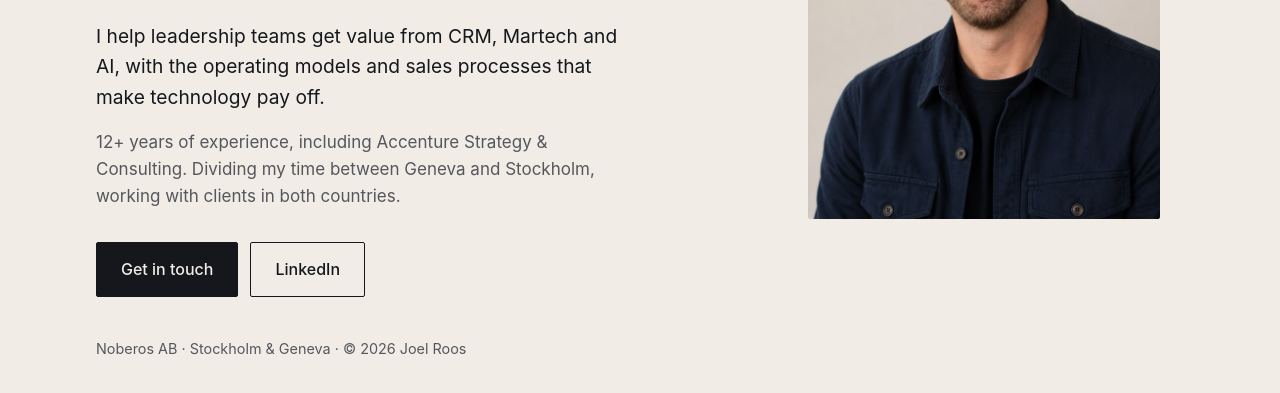
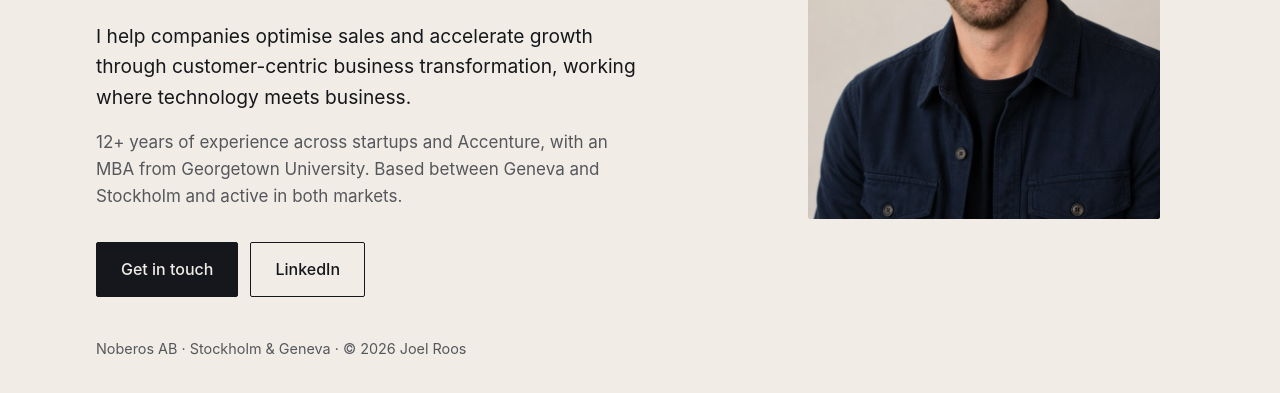
Before and after one commit to gitjoel/noberos-website, a plain HTML site: page index.html in a window 1280 px wide. Shown: the part 411-804 px from the top of the page. Drawn offline with Linux system fonts and the light colour scheme.

Commit message:
New intro text based on LinkedIn summary; update title and descriptions
Co-Authored-By: Claude Fable 5.2 <noreply@anthropic.com>

```diff
--- a/index.html
+++ b/index.html
@@ -4,15 +4,15 @@
   <meta charset="utf-8">
   <meta name="viewport" content="width=device-width, initial-scale=1">
 
-  <title>Joel Roos – Management Consultant | CRM, Martech &amp; AI Enablement</title>
-  <meta name="description" content="Joel Roos is an independent management consultant helping leadership teams with CRM, Martech, AI enablement and sales operating models. Geneva and Stockholm.">
+  <title>Joel Roos – Management Consultant | Business Transformation &amp; Sales Growth</title>
+  <meta name="description" content="Joel Roos is an independent management consultant helping companies optimise sales and accelerate growth through customer-centric business transformation. Geneva and Stockholm.">
   <link rel="canonical" href="https://noberos.com/">
 
   <meta property="og:type" content="website">
   <meta property="og:url" content="https://noberos.com/">
   <meta property="og:site_name" content="Noberos">
   <meta property="og:title" content="Joel Roos – Management Consultant">
-  <meta property="og:description" content="An independent advisor for commercial transformation: CRM, Martech, AI enablement and sales operating models. Geneva and Stockholm.">
+  <meta property="og:description" content="An independent advisor for commercial transformation, where technology meets business. 12+ years of experience. Geneva and Stockholm.">
   <meta property="og:image" content="https://noberos.com/assets/og-image.png">
   <meta property="og:image:width" content="1200">
   <meta property="og:image:height" content="630">
@@ -56,8 +56,8 @@
     <div class="intro">
       <p class="eyebrow">Management Consultant</p>
       <h1>An independent advisor for commercial transformation.</h1>
-      <p class="lead">I help leadership teams get value from CRM, Martech and AI, with the operating models and sales processes that make technology pay off.</p>
-      <p class="lead-sub">12+ years of experience, including Accenture Strategy &amp; Consulting. Dividing my time between Geneva and Stockholm, working with clients in both countries.</p>
+      <p class="lead">I help companies optimise sales and accelerate growth through customer-centric business transformation, working where technology meets business.</p>
+      <p class="lead-sub">12+ years of experience across startups and Accenture, with an MBA from Georgetown University. Based between Geneva and Stockholm and active in both markets.</p>
       <p class="actions">
         <a class="btn btn-primary js-email" href="https://www.linkedin.com/in/joelro">Get in touch</a>
         <a class="btn btn-secondary" href="https://www.linkedin.com/in/joelro" rel="noopener">LinkedIn</a>
```
